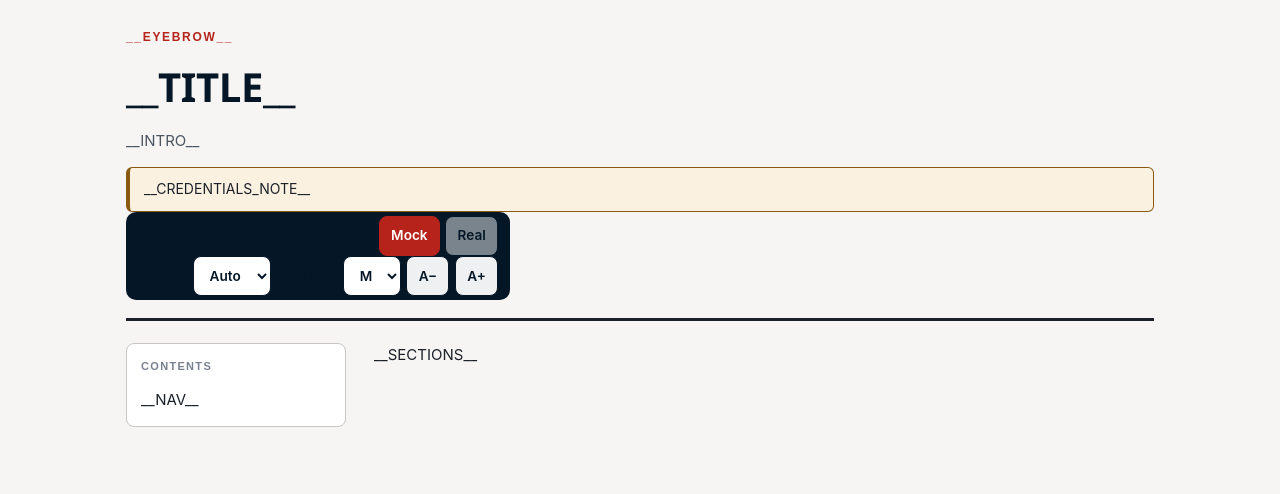
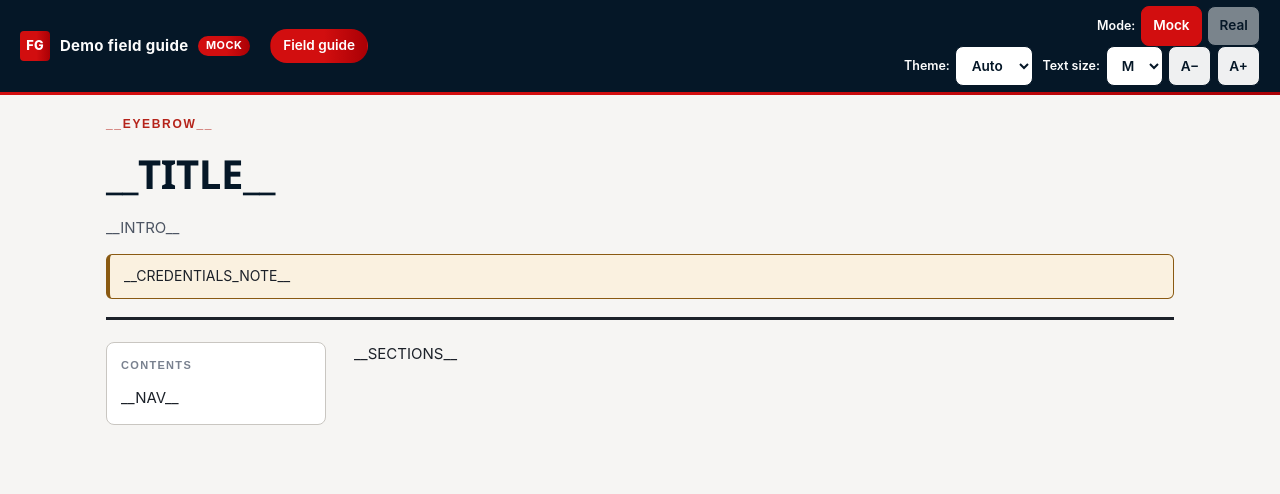
Before and after one commit to curtismu7/demo-field-guide-LAB, a website: page web/template.html in a window 1280 px wide. Drawn offline with Linux system fonts and the light colour scheme; no server answers.

Commit message:
shell: adopt the standard shell-bar header (P1) on the field-guide page (#8)
* top-menu: re-vendor the canonical (shared tokens only, help button, opt-in Real hint)

Re-vendors shared/top-menu from AI-DEMO-Standalone (merged in #234). top-menu.css reads the shared tokens only, with no colour literals, which clears UI-pattern rule P10 for this lab's pages. TopMenu.jsx renders help as a button when there is no href and adds the opt-in mode.realHintAlways; for every existing prop shape the output is byte-identical to the previous component.

* shell: adopt the standard shell-bar (P1) on the field-guide template

- web/template.html: the legacy masthead header becomes the Core Dark shell-bar:
  shell-brand (FG logo, app name, MOCK badge), a pill shell-nav with
  aria-current="page", and the TopMenu controls as shell-right. The page title,
  intro and credentials note move into <main class="page"> (1100px frame);
  the sections column is a div inside main (one main landmark). The theme
  select gets aria-label="Theme" (A1).
- web/styles.css: shell-bar layout (full-bleed, Ping Red gradient rule, wraps
  at 600px), shared tokens only. The fixed button tokens --accent and
  --accent-deep are no longer redefined (P10, C1); the lab's own link and
  eyebrow colours move to --lab-accent / --lab-accent-deep, and the card
  link uses --on-accent text. Removes the dead masthead, mode-toggle,
  shell-theme, shelf-link and .top-menu colour-literal blocks (T1).
- web/font.js: sets the root --fs custom property (html font-size reads it)
  instead of style.fontSize (H3), the same mechanism as the shared TopMenu.
- web/shelf.js: mounts the Shelf link in header.shell-bar.
- dist/: rebuilt.

* dist: track font.js and top-menu.css so every file dist/index.html loads is committed

```diff
--- a/web/font.js
+++ b/web/font.js
@@ -3,7 +3,7 @@
       var STEP = { S: "14px", M: "16px", L: "18px" };
       var order = ["S", "M", "L"];
       function apply(step) {
-        document.documentElement.style.fontSize = STEP[step] || "16px";
+        document.documentElement.style.setProperty("--fs", STEP[step] || "16px");
         try { localStorage.setItem("dfg.font", step); } catch (e) {}
         var sel = document.getElementById("font-select");
         if (sel) sel.value = step;
--- a/web/shelf.js
+++ b/web/shelf.js
@@ -1,7 +1,7 @@
 // The "Shelf" button: a link back to the launcher (demo shelf). Same behaviour as the family ShelfLink component
 // (fetch GET /api/shelf once, render nothing until a URL is known), written as a plain script because this page has no React.
 (function () {
-  var bar = document.querySelector("header.masthead");
+  var bar = document.querySelector("header.shell-bar");
   if (!bar) return;
   fetch("/api/shelf", { credentials: "omit", headers: { Accept: "application/json" } })
     .then(function (r) { return r.ok ? r.json() : null; })
--- a/web/styles.css
+++ b/web/styles.css
@@ -5,8 +5,8 @@
   --ink-soft: #4d5563;
   --ink-faint: #79818f;
   --line: #e3e1dd;
-  --accent: #b5231a;
-  --accent-deep: #8f1a13;
+  --lab-accent: #b5231a;
+  --lab-accent-deep: #8f1a13;
   --accent-soft: #faeceb;
   --ok: #1d6f4a;
   --ok-soft: #e8f4ee;
@@ -23,8 +23,8 @@
   --ink-soft: #b4bac4;
   --ink-faint: #7f8794;
   --line: #2c313a;
-  --accent: #e5544a;
-  --accent-deep: #f0776f;
+  --lab-accent: #e5544a;
+  --lab-accent-deep: #f0776f;
   --accent-soft: #3a2422;
   --ok: #5cc193;
   --ok-soft: #1f3329;
@@ -35,24 +35,25 @@
   color-scheme: dark;
 }
 * { box-sizing: border-box; }
+html { font-size: var(--fs, 16px); }
 body {
   margin: 0;
   background: var(--bg);
   color: var(--ink);
   font: 15px/1.6 -apple-system, BlinkMacSystemFont, "Segoe UI", Roboto, Helvetica, Arial, sans-serif;
 }
-.wrap { max-width: 1060px; margin: 0 auto; padding-block: 28px 64px; padding-inline: max(16px, env(safe-area-inset-left, 0px)); }
+.page { max-width: 1100px; margin: 0 auto; padding-block: 20px 64px; padding-inline: max(16px, env(safe-area-inset-left, 0px)); }
 
 h1, h2, h3 { font-family: 'Barlow', 'Avenir Next', 'Segoe UI', sans-serif; text-wrap: balance; margin: 0; }
-a { color: var(--accent-deep); }
+a { color: var(--lab-accent-deep); }
 
-.masthead { border-bottom: 3px solid var(--ink); padding-bottom: 18px; margin-bottom: 22px; }
+.page-head { border-bottom: 3px solid var(--ink); padding-bottom: 18px; margin-bottom: 22px; }
 .eyebrow {
   font-family: 'Barlow', sans-serif; font-size: 12px; font-weight: 700;
-  letter-spacing: 0.14em; text-transform: uppercase; color: var(--accent);
+  letter-spacing: 0.14em; text-transform: uppercase; color: var(--lab-accent);
   margin: 0 0 8px;
 }
-.masthead h1 { font-size: clamp(28px, 5vw, 40px); font-weight: 800; letter-spacing: -0.01em; }
+.page-head h1 { font-size: clamp(28px, 5vw, 40px); font-weight: 800; letter-spacing: -0.01em; }
 .standfirst { max-width: 62ch; color: var(--ink-soft); margin: 10px 0 0; }
 
 .creds { margin-top: 14px; padding: 10px 14px; border: 1px solid var(--warn); border-left-width: 4px; border-radius: 6px; background: var(--warn-soft); }
@@ -64,7 +65,7 @@ a { color: var(--accent-deep); }
 .rail { position: sticky; top: 16px; background: var(--rail-bg); border: 1px solid var(--control-border); border-radius: 8px; padding: 14px; display: flex; flex-direction: column; gap: 8px; }
 .rail-title { font-family: 'Barlow', sans-serif; font-size: 11px; font-weight: 700; letter-spacing: 0.12em; text-transform: uppercase; color: var(--ink-faint); margin: 0 0 4px; }
 .rail a { color: var(--ink); text-decoration: none; font-size: 14px; display: flex; justify-content: space-between; gap: 8px; padding: 4px 6px; border-radius: 4px; }
-.rail a:hover, .rail a:focus-visible { background: var(--accent-soft); color: var(--accent-deep); }
+.rail a:hover, .rail a:focus-visible { background: var(--accent-soft); color: var(--lab-accent-deep); }
 .rail .count { color: var(--ink-faint); font-variant-numeric: tabular-nums; }
 
 section { margin-bottom: 34px; }
@@ -80,37 +81,28 @@ section h2 { font-size: 22px; font-weight: 700; margin-bottom: 6px; }
 .steps li { margin-bottom: 4px; }
 .badge { font-family: 'Barlow', sans-serif; font-size: 11px; font-weight: 700; letter-spacing: 0.06em; text-transform: uppercase; padding: 2px 8px; border-radius: 999px; }
 .badge.ok { color: var(--ok); background: var(--ok-soft); border: 1px solid var(--ok); }
-.badge.accent { color: var(--accent-deep); background: var(--accent-soft); border: 1px solid var(--accent); }
+.badge.accent { color: var(--lab-accent-deep); background: var(--accent-soft); border: 1px solid var(--lab-accent); }
 .badge.warn { color: var(--warn); background: var(--warn-soft); border: 1px solid var(--warn); }
 .btnrow { display: flex; gap: 8px; flex-wrap: wrap; margin-top: 10px; }
 .run {
   display: inline-block; padding: 6px 14px; border-radius: 6px; text-decoration: none;
-  font-weight: 600; font-size: 14px; background: var(--accent); color: var(--surface);
+  font-weight: 600; font-size: 14px; background: var(--accent); color: var(--on-accent);
   border: 1px solid var(--accent);
 }
 .run:hover, .run:focus-visible { background: var(--accent-deep); }
 .run:focus-visible { outline: 2px solid var(--accent); outline-offset: 2px; }
 
-/* Rule 19 mode toggle — permanently disabled: this app has no Real mode */
-.mode-toggle { display: flex; gap: 6px; align-items: center; font-size: 13px; color: var(--ink-faint); }
-.mode-toggle button {
-  padding: 4px 12px; border-radius: 6px; border: 1px solid var(--control-border);
-  background: var(--surface); color: var(--ink); font: inherit; cursor: not-allowed;
-}
-.mode-toggle button[aria-pressed="true"] { background: var(--accent); color: var(--surface); border-color: var(--accent); }
-.mode-toggle button:disabled { opacity: 0.75; cursor: not-allowed; }
-.shell-theme select { background: var(--surface); color: var(--ink); border: 1px solid var(--control-border); border-radius: 6px; padding: 4px 6px; font: inherit; font-size: 13px; }
-
-/* Shelf button (shelf.js): the link back to the launcher. */
-.shelf-link { display: inline-flex; align-items: center; min-height: 32px; padding: 4px 12px; border: 1px solid var(--control-border); border-radius: 6px; background: var(--surface); color: var(--ink); font: inherit; font-size: 13px; font-weight: 600; text-decoration: none; margin-bottom: 8px; }
-.shelf-link:hover { border-color: var(--accent); }
-.shelf-link:focus-visible { outline: 2px solid var(--accent); outline-offset: 2px; }
-
-/* TopMenu bar: dark background so its white (--on-box) controls are visible in light theme too. */
-.top-menu {
-  background: var(--box-dark, #16181f);
-  color: var(--on-box, #fcfcfc);
-  padding: 0.5rem 0.75rem;
-  border-radius: 10px;
-  display: inline-flex;
-}
+/* Shell bar (STANDALONE-UI-PATTERNS.md section 1): Core Dark in both themes, Ping Red gradient rule, full-bleed over the body gutter, wraps at 600px.
+   Layout only; colours are the shared tokens. The TopMenu controls (top-menu.css) sit in .shell-right. */
+.shell-bar { position: relative; display: flex; flex-wrap: wrap; align-items: center; gap: 0.5rem 1.25rem; padding: 0.6rem 1.25rem; margin: 0 -16px;
+  background: var(--box-dark); color: var(--on-box); border-bottom: 3px solid transparent; border-image: var(--accent-gradient) 1; }
+.shell-brand { display: inline-flex; align-items: center; gap: 0.6rem; font-weight: 700; letter-spacing: 0.02em; }
+.shell-logo { display: inline-grid; place-items: center; width: 1.9rem; height: 1.9rem; border-radius: 4px; background: var(--accent-gradient); color: var(--on-accent); font-weight: 800; font-size: 0.8rem; }
+.shell-badge { padding: 0.1rem 0.5rem; border-radius: 999px; background: var(--accent-gradient); color: var(--on-accent); font-size: 0.68rem; font-weight: 700; letter-spacing: 0.04em; text-transform: uppercase; }
+.shell-nav { display: flex; flex-wrap: wrap; gap: 0.25rem; flex: 1 1 auto; }
+.shell-nav a { padding: 0.3rem 0.75rem; border-radius: 999px; border: 1px solid transparent; color: var(--on-box); text-decoration: none; font-size: 0.85rem; font-weight: 500; }
+.shell-nav a:hover { border-color: var(--on-box); }
+.shell-nav a[aria-current="page"] { background: var(--accent-gradient); color: var(--on-accent); font-weight: 600; }
+/* top-menu.css gives its labels the page text colour; on the dark bar they read in --on-box like the rest of the bar. */
+.shell-bar .top-menu__ctl { color: var(--on-box); }
+@media (max-width: 600px) { .shell-bar { gap: 0.75rem; padding: 0.6rem 1rem; } .shell-nav { order: 3; flex-basis: 100%; } }
--- a/web/template.html
+++ b/web/template.html
@@ -10,24 +10,25 @@
 <script src="theme-init.js"></script>
 </head>
 <body>
-<div class="wrap">
-  <header class="masthead">
-    <p class="eyebrow">__EYEBROW__</p>
-    <h1>__TITLE__</h1>
-    <p class="standfirst">__INTRO__</p>
-    <div class="creds">
-      <p class="how">__CREDENTIALS_NOTE__</p>
-    </div>
-    <nav class="top-menu" data-testid="top-menu" aria-label="Top menu">
-      <div class="top-menu__row">
+<header class="shell-bar">
+  <span class="shell-brand">
+    <span class="shell-logo" aria-hidden="true">FG</span>
+    <span class="shell-name">Demo field guide</span>
+    <span class="shell-badge" data-testid="mode-badge">Mock</span>
+  </span>
+  <nav class="shell-nav" aria-label="Site">
+    <a href="./" aria-current="page">Field guide</a>
+  </nav>
+  <span class="top-menu shell-right" data-testid="top-menu">
+    <span class="top-menu__row">
       <span class="top-menu__ctl" data-testid="mode-toggle" title="This app is a static page: Mock is the only mode.">Mode:
         <button type="button" aria-pressed="true" data-testid="mode-mock">Mock</button>
         <button type="button" aria-pressed="false" data-testid="mode-real" disabled>Real</button>
       </span>
-      </div>
-      <div class="top-menu__row">
+    </span>
+    <span class="top-menu__row">
       <span class="top-menu__ctl" title="Auto follows your system setting.">Theme:
-          <select id="theme-select">
+        <select id="theme-select" aria-label="Theme">
           <option value="auto">Auto</option>
           <option value="light">Light</option>
           <option value="dark">Dark</option>
@@ -40,21 +41,30 @@
         <button type="button" id="font-minus" aria-label="Smaller text">A−</button>
         <button type="button" id="font-plus" aria-label="Larger text">A+</button>
       </span>
-      </div>
-    </nav>
+    </span>
+  </span>
 </header>
 <script src="theme.js"></script>
 <script src="font.js"></script>
 <script src="shelf.js"></script>
+<main class="page">
+  <div class="page-head">
+    <p class="eyebrow">__EYEBROW__</p>
+    <h1>__TITLE__</h1>
+    <p class="standfirst">__INTRO__</p>
+    <div class="creds">
+      <p class="how">__CREDENTIALS_NOTE__</p>
+    </div>
+  </div>
   <div class="layout">
     <nav class="rail" aria-label="Sections">
       <p class="rail-title">Contents</p>
       __NAV__
     </nav>
-    <main>
+    <div class="sections">
 __SECTIONS__
-    </main>
     </div>
   </div>
+</main>
 </body>
 </html>
```
Also changed, not shown: dist/font.js (added), dist/index.html, dist/shelf.js, dist/styles.css, dist/top-menu.css (added). Lines whose indentation alone changed are shown as unchanged.
